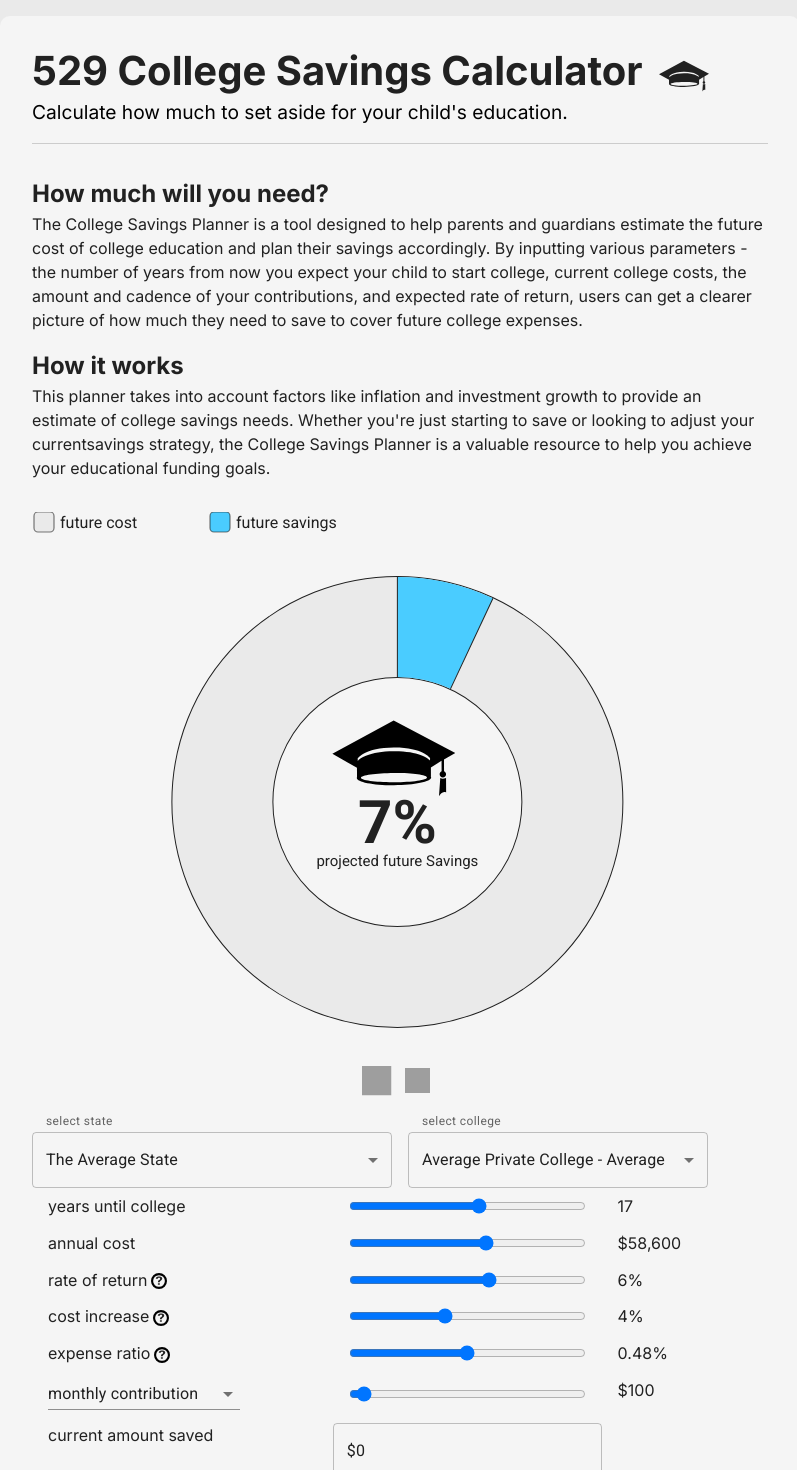
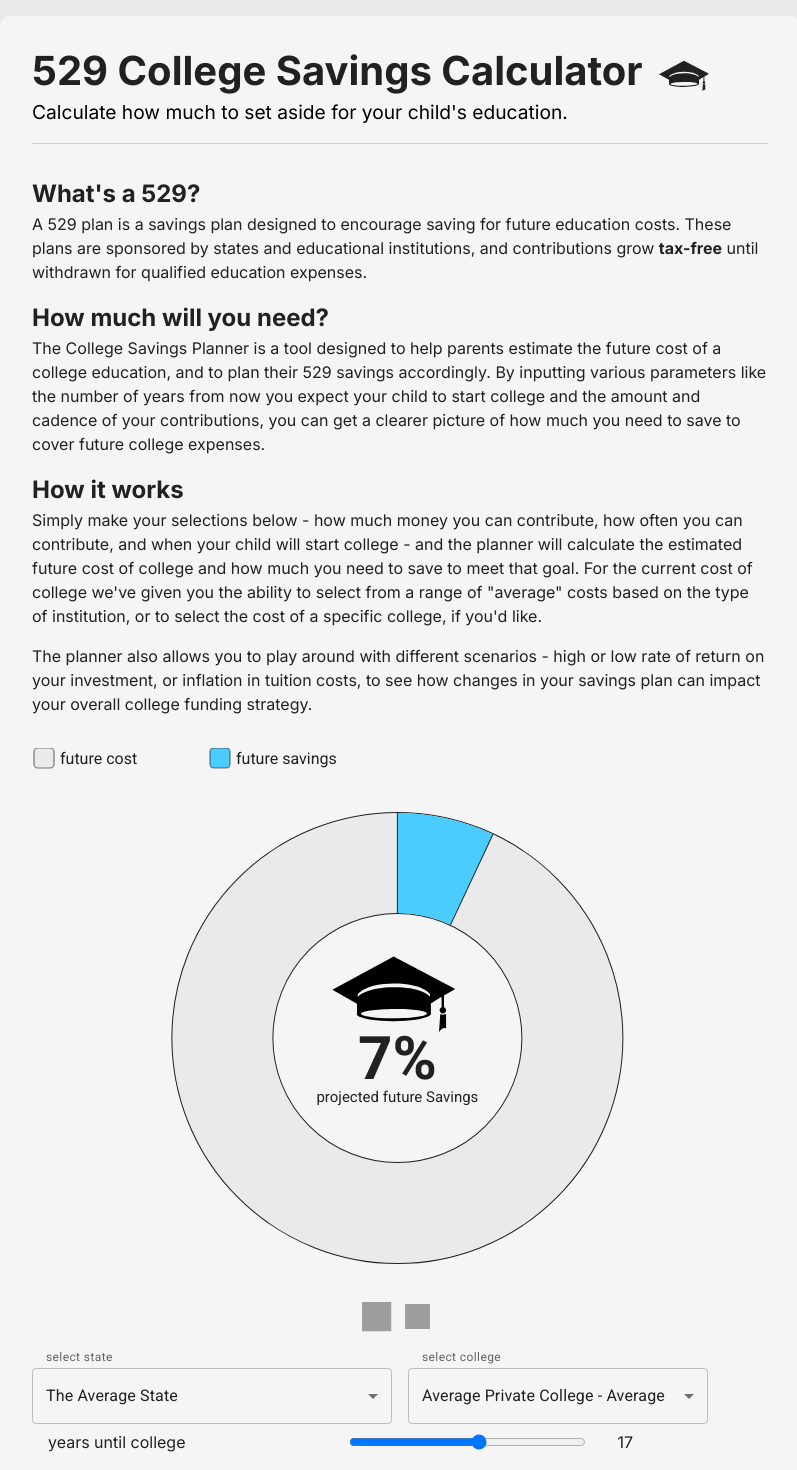
Before and after one commit to aokorodu/CollegeSavingsPlanner_React, a React (Vite) app in the folder CSP-react/: page / in a window 1280 px wide. Shown: the top 1470 px of the page, without its empty margins (240-1037 px from the left). Built offline with nearby package versions, Linux system fonts and the light colour scheme; grey boxes are pictures that could not be loaded.

Commit message:
content updates

```diff
--- a/CSP-react/src/App.tsx
+++ b/CSP-react/src/App.tsx
@@ -364,7 +364,7 @@ function App() {
 
             {/* select annual const */}
             <SliderHolder>
-              <label htmlFor="annualCollegeCostSlider">annual cost</label>
+              <label htmlFor="annualCollegeCostSlider">current cost</label>
               <input
                 ref={annualCostSliderRef}
                 type="range"
--- a/CSP-react/src/components/uicomponents/WhatIsSection/WhatIs.tsx
+++ b/CSP-react/src/components/uicomponents/WhatIsSection/WhatIs.tsx
@@ -3,13 +3,15 @@ import styles from './WhatIsSection.module.css';
 const WhatIs = () => {
     return (
         <div className={styles.holder}>
+            <h2>What's a 529?</h2>
+            <div className={styles.paragraph}>A 529 plan is a savings plan designed to encourage saving for future education costs. These plans are sponsored by states and educational institutions, and contributions grow <strong>tax-free</strong> until withdrawn for qualified education expenses.</div>
             <h2>How much will you need?</h2>
             <div className={styles.paragraph}>
-                The College Savings Planner is a tool designed to help parents and guardians estimate the future cost of college education and plan their savings accordingly. By inputting various parameters - the number of years from now you expect your child to start college, current college costs, the amount and cadence of your contributions, and expected rate of return, users can get a clearer picture of how much they need to save to cover future college expenses.
+                The College Savings Planner is a tool designed to help parents estimate the future cost of a college education, and to plan their 529 savings accordingly. By inputting various parameters like the number of years from now you expect your child to start college and the amount and cadence of your contributions, you can get a clearer picture of how much you need to save to cover future college expenses.
             </div>
             <h2>How it works</h2>
             <div className={styles.paragraph}>
-                This planner takes into account factors like inflation and investment growth to provide an estimate of college savings needs. Whether you're just starting to save or looking to adjust your currentsavings strategy, the College Savings Planner is a valuable resource to help you achieve your educational funding goals.
+                Simply make your selections below - how much money you can contribute, how often you can contribute, and when your child will start college - and the planner will calculate the estimated future cost of college and how much you need to save to meet that goal. For the current cost of college we've given you the ability to select from a range of "average" costs based on the type of institution, or to select the cost of a specific college, if you'd like. </div><div className={styles.paragraph}>The planner also allows you to play around with different scenarios - high or low rate of return on your investment, or inflation in tuition costs, to see how changes in your savings plan can impact your overall college funding strategy.
             </div>
             <p>
 
```
